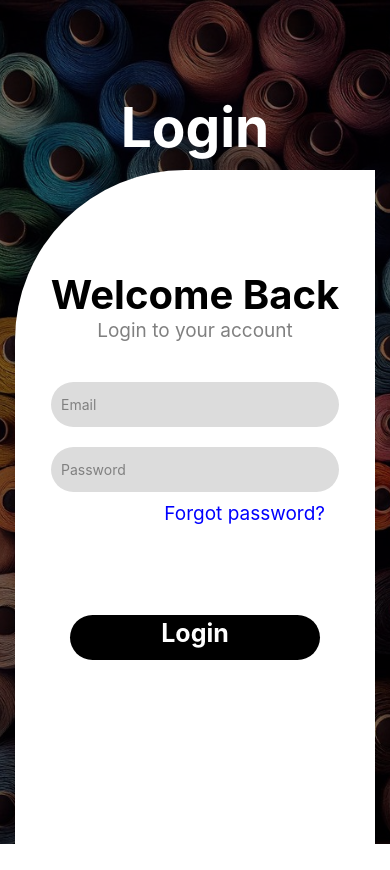
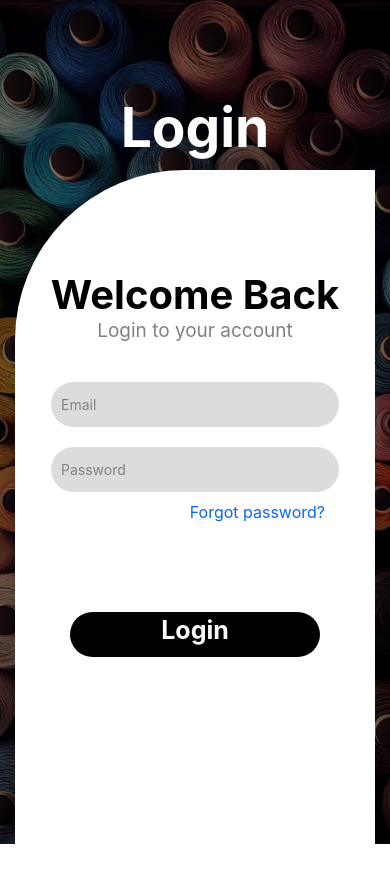
Before and after one commit to zobia-gul/Embroidery_App, a React Native app: screen /Login in a window 390 px wide. Built offline with nearby package versions, Linux system fonts and the light colour scheme.

Commit message:
used react native community check box

```diff
--- a/package.json
+++ b/package.json
@@ -13,14 +13,14 @@
     "@react-native-community/checkbox": "^0.5.17",
     "@react-navigation/native": "^6.1.17",
     "@react-navigation/native-stack": "^6.10.0",
-    "expo": "~51.0.20",
+    "expo": "~51.0.22",
     "expo-status-bar": "~1.12.1",
     "react": "18.2.0",
     "react-dom": "18.2.0",
     "react-native": "0.74.3",
     "react-native-nfc-manager": "^3.15.1",
-    "react-native-safe-area-context": "^4.10.8",
-    "react-native-screens": "^3.32.0",
+    "react-native-safe-area-context": "^4.10.5",
+    "react-native-screens": "^3.31.1",
     "react-native-web": "~0.19.10"
   },
   "devDependencies": {
--- a/src/Checkbox.js
+++ /dev/null
@@ -1,32 +0,0 @@
-import React from 'react';
-import CheckBox from '@react-native-community/checkbox'; // Import CheckBox from @react-native-community/checkbox
-import { View, Text, StyleSheet } from 'react-native';
-
-const Checkbox = ({ label, onValueChange, checked }) => {
-  return (
-    <View style={styles.container}>
-      <CheckBox
-        value={checked}
-        onValueChange={onValueChange}
-        style={styles.checkbox}
-      />
-      <Text style={styles.label}>{label}</Text>
-    </View>
-  );
-};
-
-const styles = {
-  container: {
-    flexDirection: 'row',
-    alignItems: 'center',
-  },
-  checkbox: {
-    marginRight: 8,
-  },
-  label: {
-    fontSize: 16,
-    paddingTop: 10,
-  },
-};
-
-export default Checkbox;
--- a/src/Constants.js
+++ b/src/Constants.js
@@ -1,2 +1,2 @@
 export const black = '#000000';
-export const darkBlue= '#0000ff'
+export const blue= '#0866ff'
--- a/src/Login.js
+++ b/src/Login.js
@@ -1,7 +1,7 @@
 import React, { useState } from "react";
 import { View, Text, TouchableOpacity, Alert, StyleSheet } from "react-native";
 import Background from "./Background";
-import { black } from "./Constants";
+import { black, blue } from "./Constants";
 import Field from "./Field";
 import Btn from "./Btn";
 
@@ -104,8 +104,8 @@ const styles = StyleSheet.create({
     alignItems: "flex-end",
   },
   forgotPasswordText: {
-    color: "blue",
-    fontSize: 19,
+    color: blue,
+    fontSize: 16,
     paddingRight: 50,
   },
   loginButtonContainer: {
--- a/src/ResetPassword.js
+++ b/src/ResetPassword.js
@@ -42,7 +42,7 @@ const ResetPassword = (props) => {
   return (
     <Background>
       <View style={styles.container}>
-        <Text style={styles.headingText}>Reset password</Text>
+        <Text style={styles.headingText}>Forgot Password?</Text>
         <View style={styles.formContainer}>
           <Text style={styles.resetPasswordText}>Reset your password here</Text>
           <Field
--- a/src/SignUp.js
+++ b/src/SignUp.js
@@ -4,7 +4,7 @@ import Background from "./Background";
 import Btn from "./Btn";
 import { black } from "./Constants";
 import Field from "./Field";
-import Checkbox from "./Checkbox";
+import CheckBox from '@react-native-community/checkbox';
 import DropdownBtn from "./DropdownBtn";
 
 const SignUp = (props) => {
@@ -31,9 +31,7 @@ const SignUp = (props) => {
       return false;
     }
     if (!password || password.length < 8) {
-      Alert.alert(
-        "Validation Error", "Password must be at least 8 characters long."
-      );
+      Alert.alert("Validation Error", "Password must be at least 8 characters long.");
       return false;
     }
     if (!age || age > 100 || age < 13) {
@@ -49,9 +47,7 @@ const SignUp = (props) => {
       return false;
     }
     if (!isChecked) {
-      Alert.alert(
-        "Validation Error","You must agree to the terms and conditions."
-      );
+      Alert.alert("Validation Error", "You must agree to the terms and conditions.");
       return false;
     }
     return true;
@@ -64,7 +60,6 @@ const SignUp = (props) => {
   };
 
   return (
-    <>
     <Background>
       <ScrollView contentContainerStyle={styles.container}>
         <Text style={styles.registerText}>Register</Text>
@@ -98,11 +93,14 @@ const SignUp = (props) => {
             onChangeText={setPhone}
             value={phone}
           />
-            <Checkbox
-              label="I agree to the terms & conditions"
-              checked={isChecked}
-              onValueChange={setIsChecked}
+          <View style={styles.checkboxContainer}>
+            <CheckBox
+              disabled={false}
+              value={isChecked}
+              onValueChange={(newValue) => setIsChecked(newValue)}
             />
+            <Text style={styles.checkboxLabel}>I agree to the terms & conditions</Text>
+          </View>
           <View style={styles.registerButtonContainer}>
             <Btn
               bgcolor={black}
@@ -114,7 +112,6 @@ const SignUp = (props) => {
         </View>
       </ScrollView>
     </Background>
-    </>
   );
 };
 
@@ -147,6 +144,15 @@ const styles = StyleSheet.create({
     fontWeight: "bold",
     textAlign: "center",
   },
+  checkboxContainer: {
+    flexDirection: 'row',
+    alignItems: 'center',
+    marginVertical: 10,
+  },
+  checkboxLabel: {
+    marginLeft: 8,
+    fontSize: 16,
+  },
   registerButtonContainer: {
     marginTop: 30,
     paddingTop: 7,
```
Also changed, not shown: 1 other file (tests, documents, lock files or other folders). Lines whose indentation alone changed are shown as unchanged.
